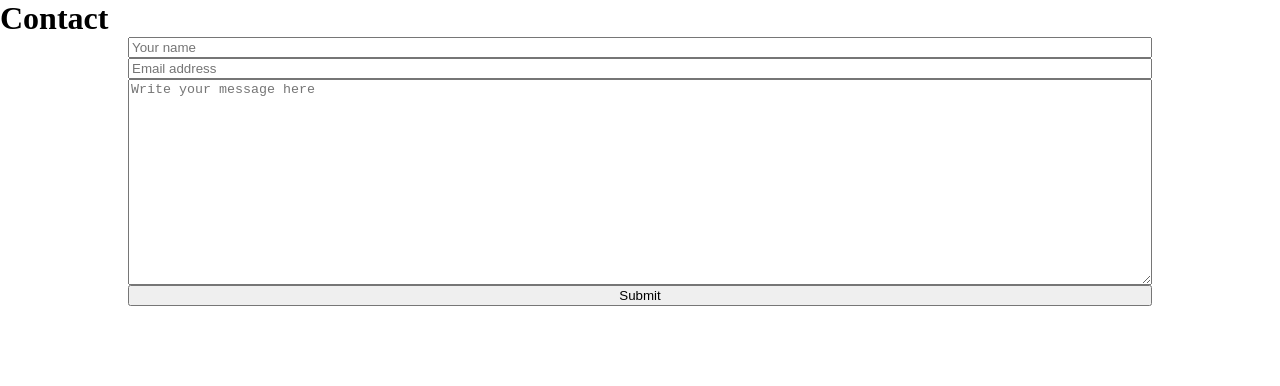
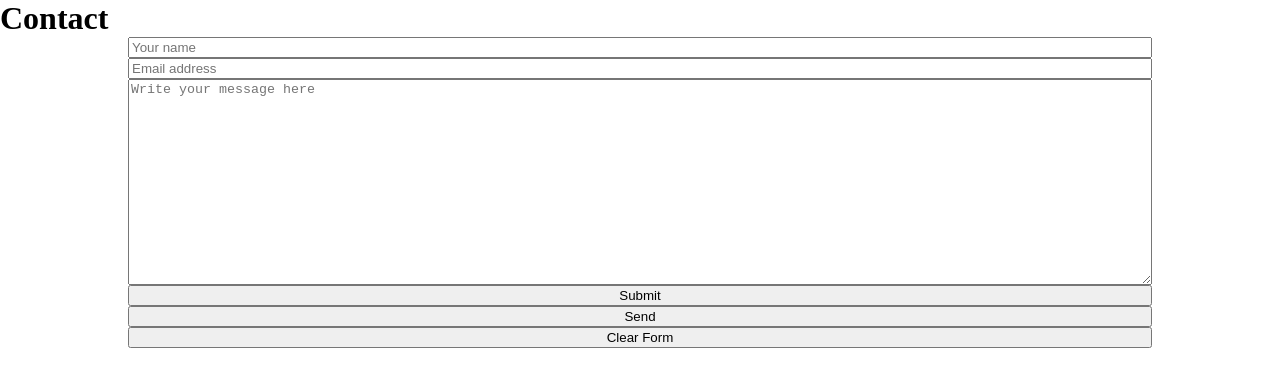
Before and after one commit to NicoleDreon/portfolio, an Angular app: page /contact in a window 1280 px wide. Shown: the top 386 px of the page. Built offline with nearby package versions, Linux system fonts and the light colour scheme.

Commit message:
trying mailto form

```diff
--- a/src/app/contact/contact.component.html
+++ b/src/app/contact/contact.component.html
@@ -1,13 +1,15 @@
 <h1>Contact</h1>
 
 <div class="test">
-  <form class="form">
-    <!-- <label for="name">Full Name</label> -->
+  <form
+    class="form"
+    action="mailto:nicole.m.dreon@gmail.com"
+    method="get"
+    enctype="text/plain"
+  >
     <input type="text" id="name" name="name" placeholder="Your name" />
 
-    <!-- <label for="email">Email Address</label> -->
     <input type="text" id="email" name="email" placeholder="Email address" />
-    <!-- <label for="message">Message</label> -->
     <textarea
       id="message"
       name="message"
@@ -16,5 +18,7 @@
     ></textarea>
     <input class="submit-button" type="submit" />
     <!-- <button><a>Submit</a></button> -->
+    <input type="submit" name="submit" value="Send" />
+    <input type="reset" name="reset" value="Clear Form" />
   </form>
 </div>
```
